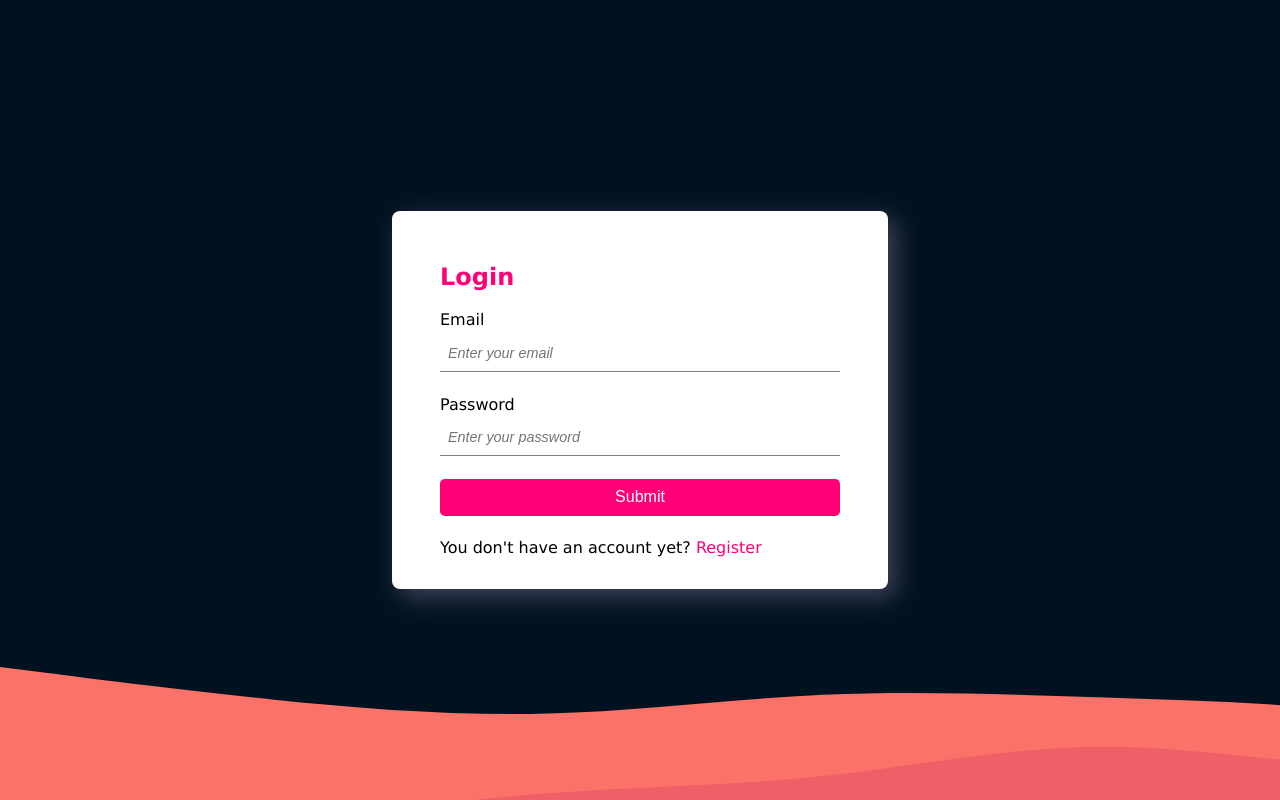
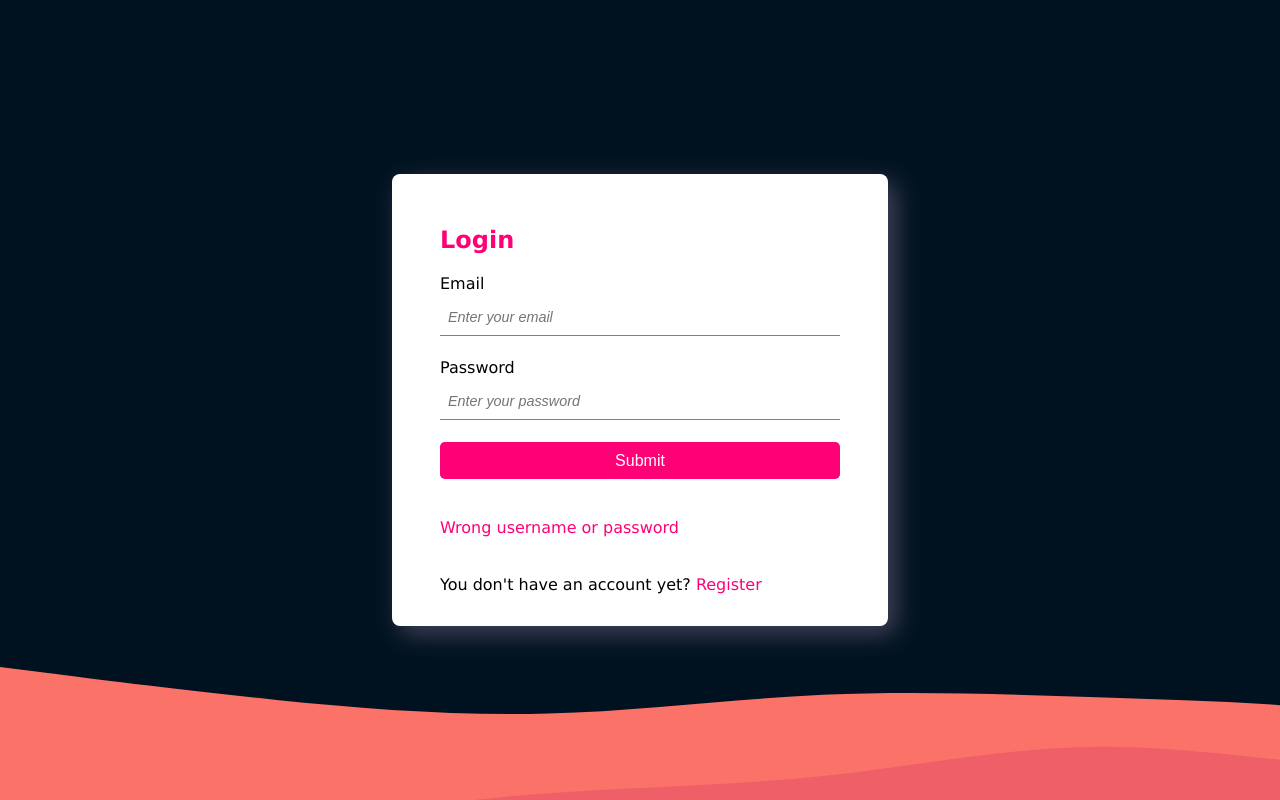
Before and after one commit to SurreySideProjects/LinkUp, a React (Create React App) app in the folder client/: page /login in a window 1280 px wide. Both pictures are taken after typing "name@example.com", "Sample123" into the empty fields and a click on the button "Submit". Built offline with nearby package versions, Linux system fonts and the light colour scheme; no server answers.

Commit message:
added user message

```diff
--- a/client/src/components/Login/Login.js
+++ b/client/src/components/Login/Login.js
@@ -8,6 +8,8 @@ import './Login.css';
 const Login = () => {
   const navigate = useNavigate();
   const [token, setToken] = useCookies(['token']);
+  const [userMessage, setUserMessage] = useState("")
+
   const [inputValue, setInputValue] = useState({
     username: "",
     password: "",
@@ -49,6 +51,7 @@ const Login = () => {
         }, 1000);
       })
       .catch(error => {
+        setUserMessage("Wrong username or password")
         console.log("wrong password")
         handleError(error);
       });
@@ -88,6 +91,7 @@ const Login = () => {
             />
             </div>
             <button type="submit">Submit</button>
+            {userMessage && <p>{userMessage}</p>}
             <span>
             You don't have an account yet? <Link to={"/register"}>Register</Link>
             </span>
```
